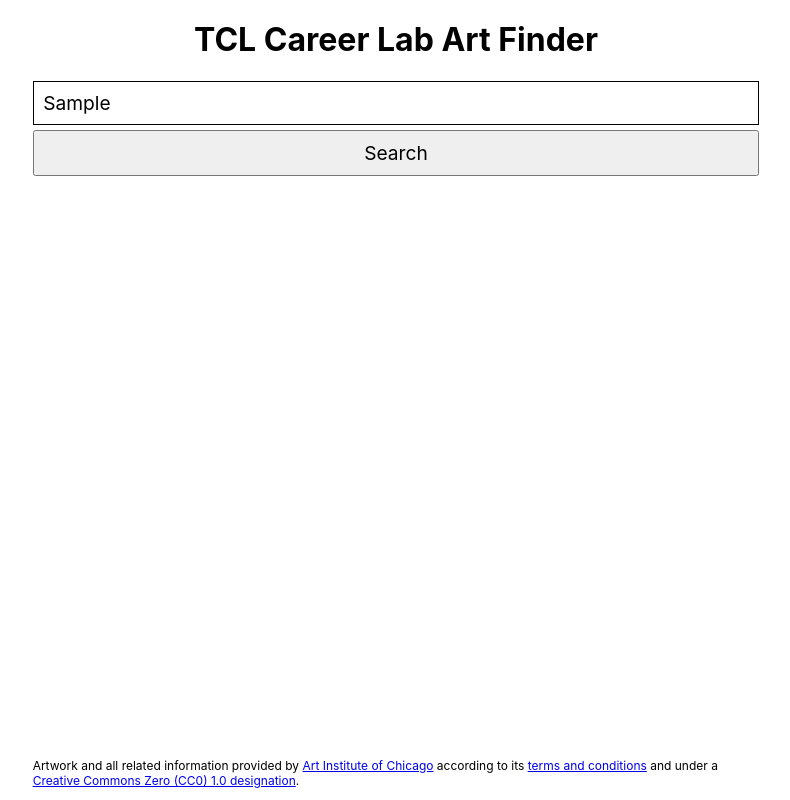
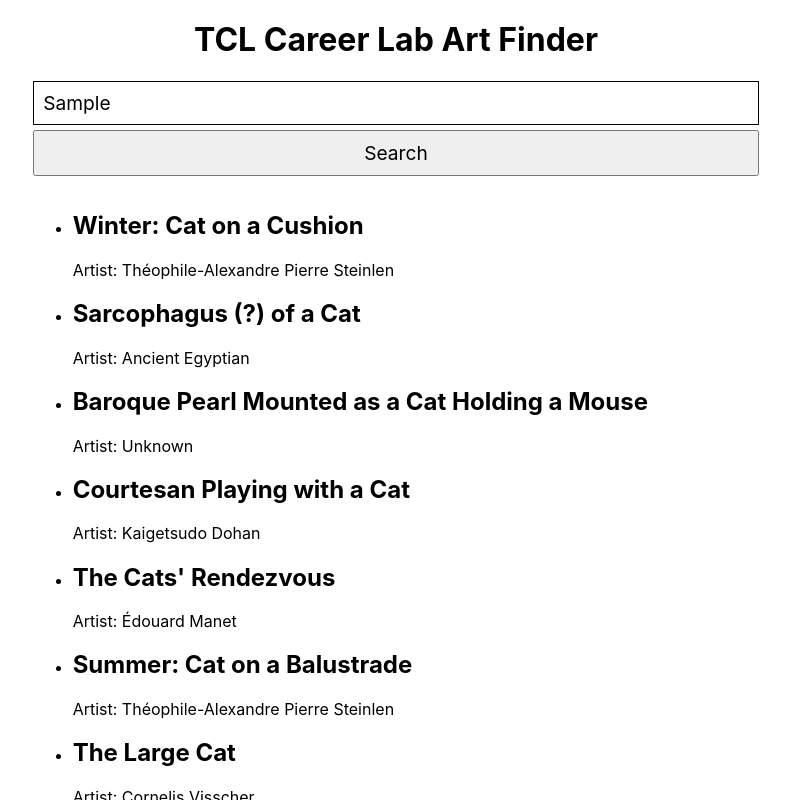
Before and after one commit to polly89/take-home-assginment, a React (Vite) app: page / in a window 1280 px wide. Both pictures are taken after typing "Sample" into the empty fields and a click on the button "Search". Shown: the top 800 px of the page, without its empty margins (244-1034 px from the left). Built offline with nearby package versions, Linux system fonts and the light colour scheme.

Commit message:
map through results and display a list with the artwork name and artist

```diff
--- a/src/components/App.jsx
+++ b/src/components/App.jsx
@@ -18,11 +18,24 @@ export function App({ query }) {
 			console.log(error);
 		}
 	}
+	function DisplayList() {
+		return (
+			<ul>
+				{restults.map((res) => (
+					<li key={res.title}>
+						<h2>{res.title}</h2>
+						<p>Artist: {res.artist_title || 'Unknown'}</p>
+					</li>
+				))}
+			</ul>
+		);
+	}
 
 	return (
 		<div className="App">
 			<h1>TCL Career Lab Art Finder</h1>
 			<SearchForm onSearchSubmit={onSearchSubmit} />
+			<DisplayList />
 			<Footer />
 		</div>
 	);
```
